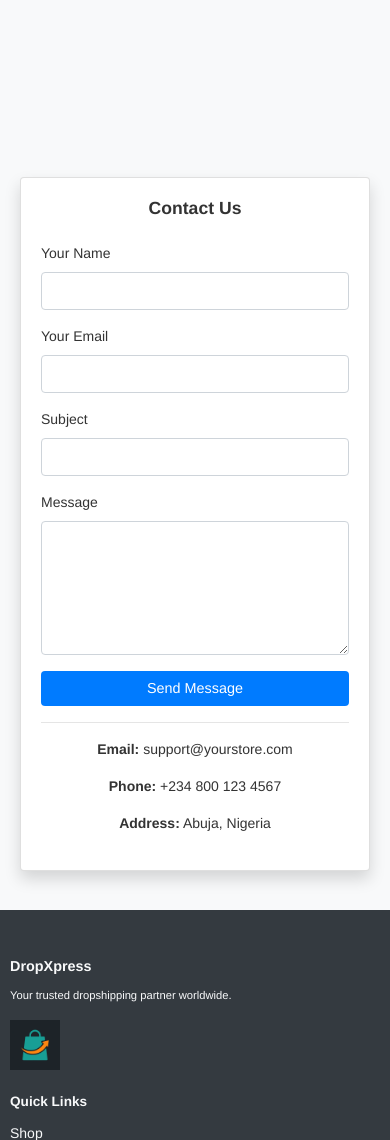
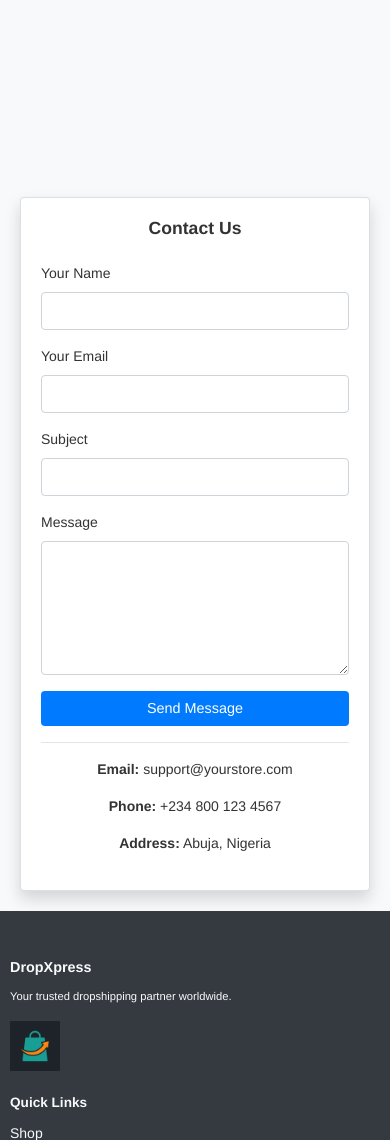
Before and after one commit to kaelzubs/dropshipping, a Django app: page /accounts/contact in a window 390 px wide. Shown: the part 59-1199 px from the top of the page. Run offline with Django 4.2, Linux system fonts and the light colour scheme; some libraries are stand-ins or nearby versions.

Commit message:
Initial one Tuesday

```diff
--- a/static/css/styles.css
+++ b/static/css/styles.css
@@ -31,9 +31,14 @@ main, .content, .container {
 main {
   flex: 1;   /* pushes footer down */
   padding-top: 70px;   /* same as footer margin */
-  padding-bottom: 70px; /* matches top spacing */
+}
+/* Optional: tweak for smaller screens where navbar is taller */
+@media (max-width: 576px) {
+  main {
+    padding-top: 90px;
+  }
+}
 
-}
 
 
 .footer {
@@ -57,12 +62,6 @@ body {
   display: flex;
   flex-direction: column;
 }
-/* Optional: tweak for smaller screens */
-/* @media (max-width: 576px) {
-  body {
-    padding-top: 30px; /* mobile navs are usually taller */
-  /* }
-} */
 
 
 /* Navbar */
```
